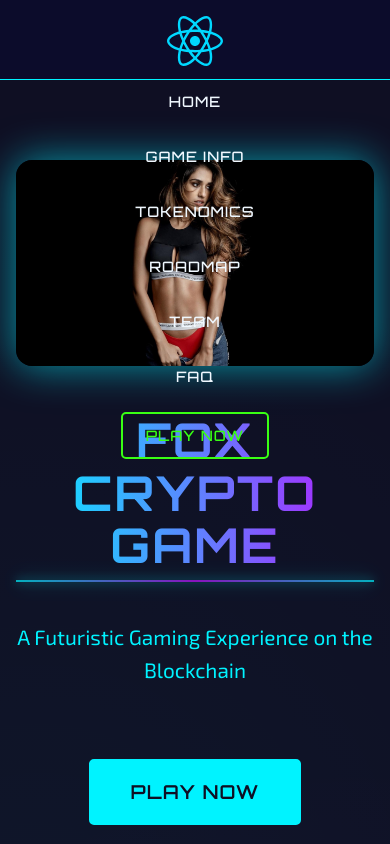
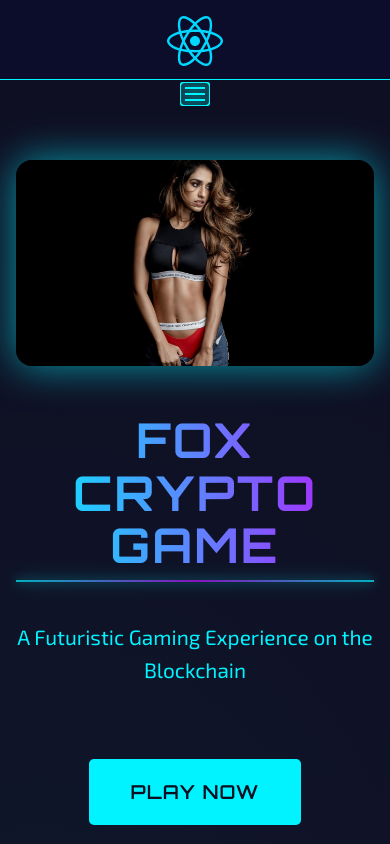
Before and after one commit to foxgametothemoon/website, a React (Vite) app: page / in a window 390 px wide. Shown: the top 844 px of the page. Built offline with nearby package versions, Linux system fonts and the light colour scheme.

Commit message:
resolved navbar issue, changed to new game

```diff
--- a/src/components/Navbar/Navbar.jsx
+++ b/src/components/Navbar/Navbar.jsx
@@ -1,37 +1,60 @@
-import React from "react";
+import React, { useState } from "react";
 import { NavLink } from "react-router-dom";
 import styles from "./Navbar.module.css";
 import logo from "../../assets/react.svg"; // Import your logo
+import hamburgerIcon from "../../assets/hamberger.svg"; // Import the SVG file
 
 const Navbar = () => {
+  const [isMobileMenuOpen, setIsMobileMenuOpen] = useState(false);
+
+  const toggleMobileMenu = () => {
+    setIsMobileMenuOpen(!isMobileMenuOpen);
+  };
+
   return (
     <header className={styles.navbar}>
       <div className={styles.container}>
         <NavLink to="/" className={styles.logo}>
           <img src={logo} alt="Fox Crypto Game Logo" />
         </NavLink>
-        <nav className={styles.navLinks}>
-          <NavLink to="/" className={styles.navLink} end>
+
+        {/* Hamburger Button for Mobile */}
+        <div
+          className={styles.hamburger}
+          onClick={toggleMobileMenu}
+          aria-label="Toggle navigation"
+        >
+          <img src={hamburgerIcon} alt="Menu" />
+        </div>
+
+        {/* Navigation Links */}
+        <nav
+          className={`${styles.navLinks} ${
+            isMobileMenuOpen ? styles.navLinksOpen : ""
+          }`}
+        >
+          <NavLink to="/" className={styles.navLink} end onClick={toggleMobileMenu}>
             Home
           </NavLink>
-          <NavLink to="/game-info" className={styles.navLink}>
+          <NavLink to="/game-info" className={styles.navLink} onClick={toggleMobileMenu}>
             Game Info
           </NavLink>
-          <NavLink to="/tokenomics" className={styles.navLink}>
+          <NavLink to="/tokenomics" className={styles.navLink} onClick={toggleMobileMenu}>
             Tokenomics
           </NavLink>
-          <NavLink to="/roadmap" className={styles.navLink}>
+          <NavLink to="/roadmap" className={styles.navLink} onClick={toggleMobileMenu}>
             Roadmap
           </NavLink>
-          <NavLink to="/team" className={styles.navLink}>
+          <NavLink to="/team" className={styles.navLink} onClick={toggleMobileMenu}>
             Team
           </NavLink>
-          <NavLink to="/faq" className={styles.navLink}>
+          <NavLink to="/faq" className={styles.navLink} onClick={toggleMobileMenu}>
             FAQ
           </NavLink>
           <NavLink
             to="/play"
             className={`${styles.navLink} ${styles.playButton}`}
+            onClick={toggleMobileMenu}
           >
             Play Now
           </NavLink>
--- a/src/components/Navbar/Navbar.module.css
+++ b/src/components/Navbar/Navbar.module.css
@@ -84,6 +84,18 @@
   box-shadow: var(--green-glow);
 }
 
+/* Hamburger Button */
+.hamburger {
+  display: none; /* Hide by default */
+  cursor: pointer;
+  z-index: 101; /* Ensure it's above other content */
+}
+
+.hamburger img {
+  width: 30px; /* Adjust size as needed */
+  height: 24px;
+}
+
 @media (max-width: 768px) {
   .container {
     flex-direction: column;
@@ -99,4 +111,36 @@
     text-align: center;
     gap: 1rem;
   }
+
+  .hamburger {
+    display: block; /* Show hamburger button on mobile */
+  }
+
+  .navLinks {
+    position: fixed;
+    top: var(--header-height);
+    left: 0;
+    width: 100%;
+    height: calc(100vh - var(--header-height));
+    background-color: var(--space-blue);
+    flex-direction: column;
+    justify-content: center;
+    align-items: center;
+    gap: 2rem;
+    transform: translateX(-100%);
+    transition: transform 0.3s ease-in-out;
+    z-index: 100;
+  }
+
+  .navLinksOpen {
+    transform: translateX(0); /* Slide in the menu */
+  }
+
+  .navLink {
+    font-size: 1.2rem;
+  }
+
+  .playButton {
+    margin-top: 1rem;
+  }
 }
--- a/src/pages/PlayGame/PlayGame.jsx
+++ b/src/pages/PlayGame/PlayGame.jsx
@@ -1,9 +1,10 @@
 import React, { useEffect } from "react";
 import styles from "./PlayGame.module.css";
 import NeonEffect from "../../components/NeonEffect/NeonEffect";
+import { Link } from "react-router-dom";
 
 const PlayGame = () => {
-  const gameURL = "https://himanshu495-rada.github.io/fox-game/games/game.html"; // Replace with your actual game URL
+  const gameURL = "https://foxgametothemoon.github.io/game/"; // Replace with your actual game URL
 
   useEffect(() => {
     window.location.href = gameURL;
@@ -19,9 +20,9 @@ const PlayGame = () => {
         automatically, please click the link below:
       </p>
       <p className={styles.fallbackLink}>
-        <a href={gameURL} target="_blank" rel="noopener noreferrer">
+        <Link to={gameURL} target="_blank" >
           Play Game Now
-        </a>
+        </Link>
       </p>
     </div>
   );
```
Also changed, not shown: src/assets/hamberger.svg (added).
